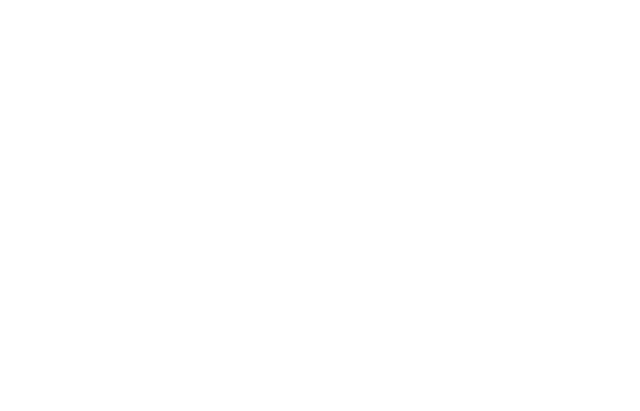
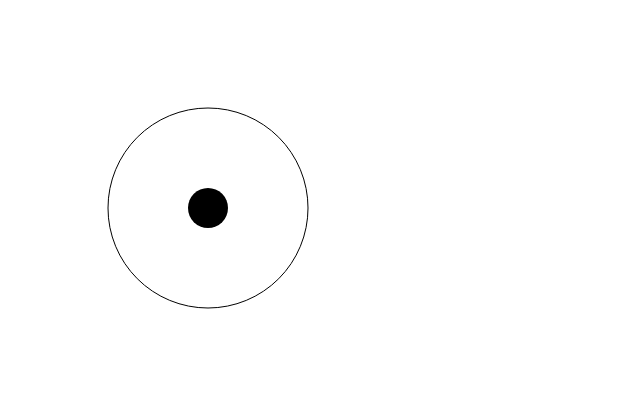
Before and after one commit to projetosdecicerojoceilton/posicaoxey, a plain HTML site: page index.html in a window 1280 px wide. Shown: the whole page, without its empty margins (0-640 px from the left). Drawn offline with Linux system fonts and the light colour scheme.

Commit message:
Update index.html

```diff
--- a/index.html
+++ b/index.html
@@ -1,23 +1,71 @@
+<!DOCTYPE html>
 <html>
   <head>
-<title> Posição X e Y </title>
+    <title>Exemplo de Círculo em Movimento</title>
   </head>
   <body>
+    <canvas id="myCanvas" width="400" height="400"></canvas>
 
     <script>
-// Selecione o elemento HTML onde deseja adicionar o evento de clique
-const element = document.querySelector('body');
+      // Obtenha o elemento canvas do HTML
+      const canvas = document.getElementById('myCanvas');
 
-// Adicione o evento de clique ao elemento selecionado
-element.addEventListener('click', function(event) {
+      // Obtenha o contexto de renderização 2D
+      const ctx = canvas.getContext('2d');
+
+      // Defina as propriedades do círculo grande
+      const circleX = canvas.width / 2;
+      const circleY = canvas.height / 2;
+      const circleRadius = 100;
+
+      // Desenhe o círculo grande
+      ctx.beginPath();
+      ctx.arc(circleX, circleY, circleRadius, 0, 2 * Math.PI);
+      ctx.stroke();
+
+      // Defina as propriedades do círculo pequeno
+      let smallCircleX = circleX;
+      let smallCircleY = circleY;
+      const smallCircleRadius = 20;
+
+      // Adicione o evento de clique ao elemento canvas
+      canvas.addEventListener('click', function(event) {
         // Obtenha a posição X e Y do clique do usuário
-  const x = event.clientX;
-  const y = event.clientY;
+        const clickX = event.clientX - canvas.offsetLeft;
+        const clickY = event.clientY - canvas.offsetTop;
 
-  // Exiba as coordenadas na console
-  alert(`Posição X: ${x}, Posição Y: ${y}`);
+        // Calcule a distância entre o centro do círculo grande e a posição do clique
+        const distance = Math.sqrt(Math.pow(clickX - circleX, 2) + Math.pow(clickY - circleY, 2));
+
+        // Verifique se o clique está dentro do círculo grande
+        if (distance < circleRadius) {
+          // Atualize a posição do círculo pequeno
+          smallCircleX = clickX;
+          smallCircleY = clickY;
+        }
       });
 
+      // Defina uma função de animação para atualizar a posição do círculo pequeno
+      function animate() {
+        // Limpe o canvas
+        ctx.clearRect(0, 0, canvas.width, canvas.height);
+
+        // Desenhe o círculo grande
+        ctx.beginPath();
+        ctx.arc(circleX, circleY, circleRadius, 0, 2 * Math.PI);
+        ctx.stroke();
+
+        // Desenhe o círculo pequeno
+        ctx.beginPath();
+        ctx.arc(smallCircleX, smallCircleY, smallCircleRadius, 0, 2 * Math.PI);
+        ctx.fill();
+
+        // Solicite a próxima animação
+        requestAnimationFrame(animate);
+      }
+
+      // Inicie a animação
+      animate();
     </script>
   </body>
 </html>
```
Lines whose indentation alone changed are shown as unchanged.
